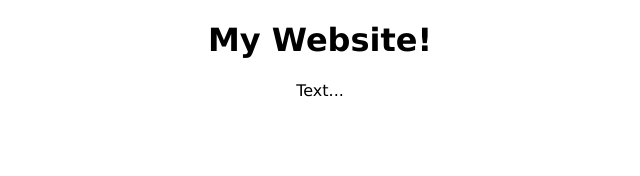
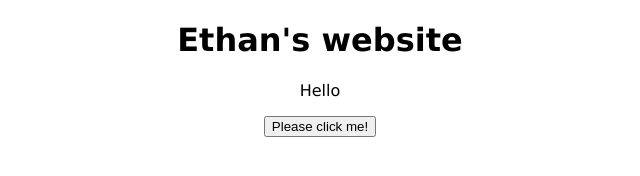
Before and after one commit to 2C0BB/website-test, a plain HTML site: page index.html in a window 1280 px wide. Shown: the whole page, without its empty margins (320-960 px from the left). Drawn offline with Linux system fonts and the light colour scheme.

Commit message:
Update index.html

```diff
--- a/index.html
+++ b/index.html
@@ -4,7 +4,8 @@
     <link rel="stylesheet" type="text/css" href="styles.css">
   </head>
   <body>
-    <h1>My Website!</h1>
-    <p>Text...</p>
+    <h1>Ethan's website</h1>
+    <p>Hello</p>
+    <button type="button" class="myButton" >Please click me!</button>
   </body>
 </html>
```
